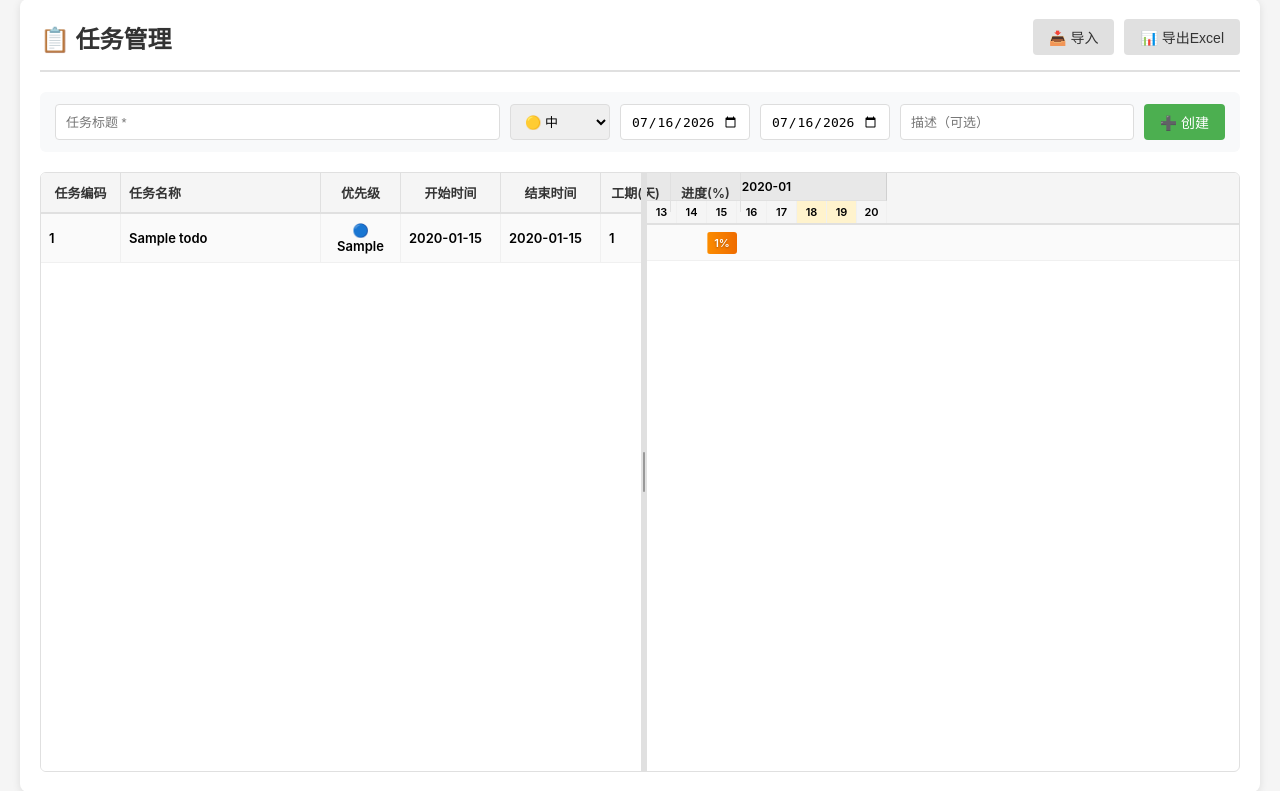
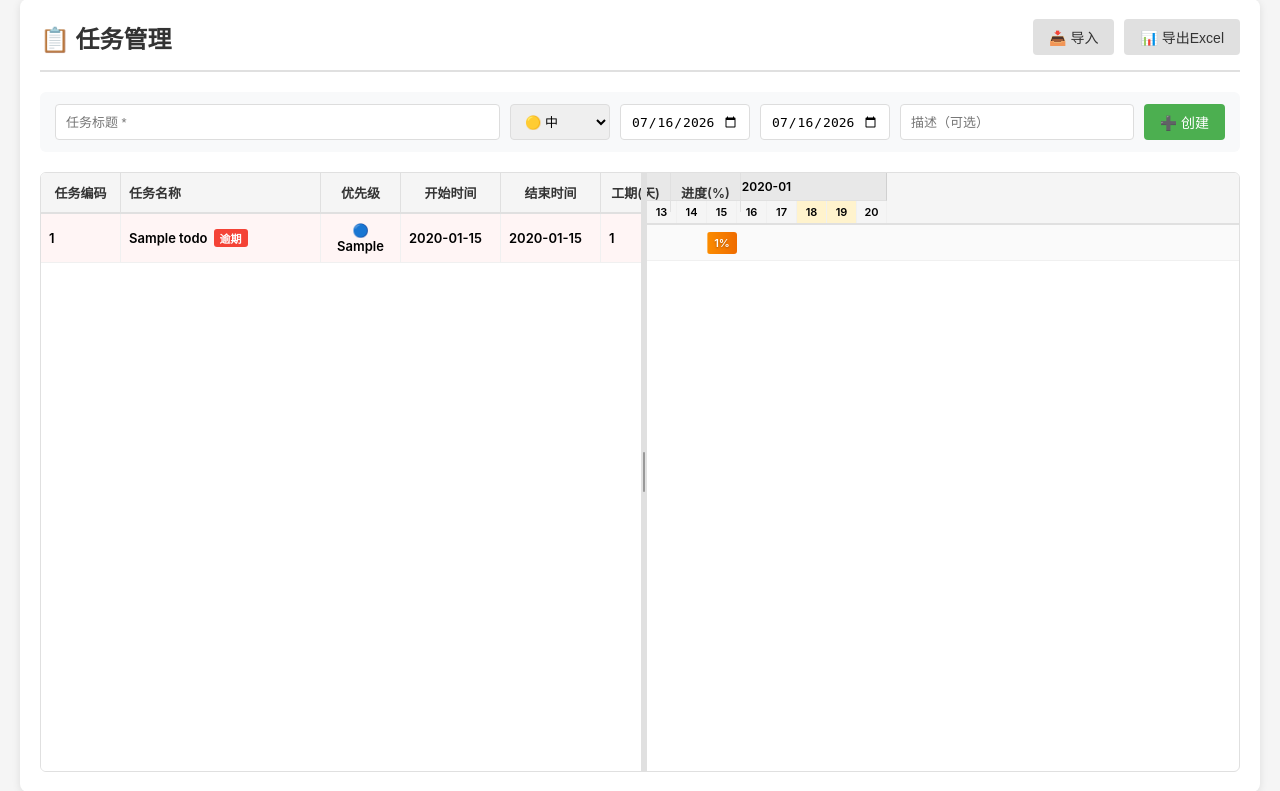
Before and after one commit to nanjiyueguang/mytodolist, a Flask app: page / in a window 1280 px wide. Shown: the part 21-812 px from the top of the page. Run offline with Flask 3, Linux system fonts and the light colour scheme; tables that the repository leaves empty hold one stand-in row (values such as "Sample post").

Commit message:
feat: 添加逾期任务标记
- 后端添加 is_overdue 字段，自动判断是否逾期
- 前端任务列表显示逾期徽章（红色）
- 逾期任务行背景高亮为浅红色
- 逾期条件：结束日期已过且状态非已完成/已取消

```diff
--- a/models.py
+++ b/models.py
@@ -31,6 +31,14 @@ class Todo(db.Model):
                            order_by='TodoStep.order.asc()')
 
     def to_dict(self, include_children=True):
+        # 计算是否逾期
+        today = datetime.utcnow().date()
+        is_overdue = (
+            self.end_date is not None
+            and self.end_date < today
+            and self.status not in ('已完成', '已取消')
+        )
+
         data = {
             'id': self.id,
             'parent_id': self.parent_id,
@@ -41,6 +49,7 @@ class Todo(db.Model):
             'progress': self.progress,
             'start_date': self.start_date.strftime('%Y-%m-%d') if self.start_date else None,
             'end_date': self.end_date.strftime('%Y-%m-%d') if self.end_date else None,
+            'is_overdue': is_overdue,
             'created_at': self.created_at.strftime('%Y-%m-%d %H:%M:%S'),
             'updated_at': self.updated_at.strftime('%Y-%m-%d %H:%M:%S'),
             'steps': [s.to_dict() for s in self.steps.all()],
--- a/static/css/style.css
+++ b/static/css/style.css
@@ -337,6 +337,27 @@ input[type="range"].form-control {
     color: #666;
 }
 
+/* 逾期任务样式 */
+.overdue-task {
+    background: #fff5f5 !important;
+}
+
+.overdue-task:hover {
+    background: #ffe8e8 !important;
+}
+
+.overdue-badge {
+    display: inline-block;
+    margin-left: 6px;
+    padding: 1px 6px;
+    font-size: 11px;
+    font-weight: 600;
+    color: #fff;
+    background: #f44336;
+    border-radius: 3px;
+    vertical-align: middle;
+}
+
 /* 右侧甘特图 */
 .gantt-chart {
     flex: 1;
--- a/static/js/app.js
+++ b/static/js/app.js
@@ -183,12 +183,16 @@ function renderTaskTable() {
         // 优先级图标
         const priorityIcon = task.priority === '高' ? '🔴' : task.priority === '中' ? '🟡' : '🔵';
 
+        // 逾期标记
+        const overdueMark = task.is_overdue ? '<span class="overdue-badge">逾期</span>' : '';
+
         html += `
-            <div class="task-row level-${task.level}" onclick="showDetail(${task.id})">
+            <div class="task-row level-${task.level} ${task.is_overdue ? 'overdue-task' : ''}" onclick="showDetail(${task.id})">
                 <div class="col-task-code">${task.taskCode}</div>
                 <div class="col-task-name task-name-cell level-${task.level}" style="padding-left: ${8 + indent}px">
                     ${hasChildren ? '<span class="task-toggle">▼</span>' : ''}
                     ${escapeHtml(task.title)}
+                    ${overdueMark}
                 </div>
                 <div class="col-priority">${priorityIcon} ${task.priority}</div>
                 <div class="col-date">${task.start_date || '-'}</div>
```
